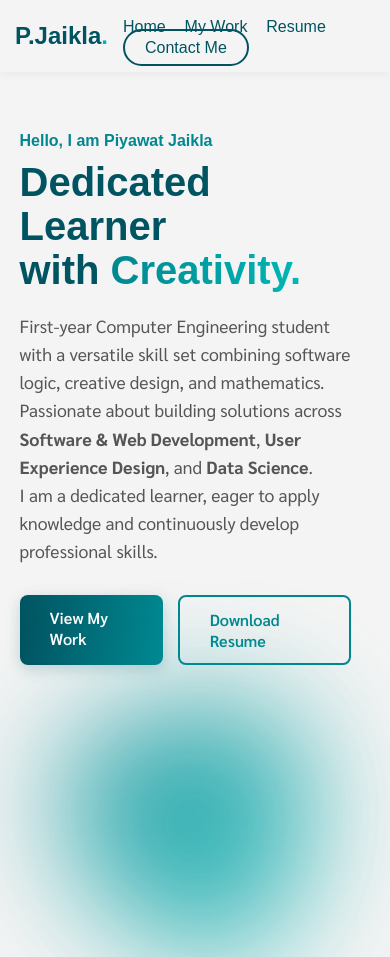
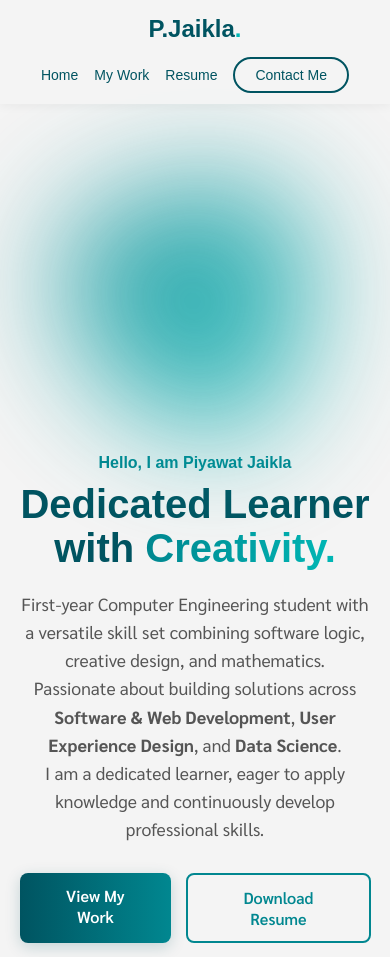
Before and after one commit to fheempeem/peem, a plain HTML site: page index.html in a window 390 px wide. Shown: the top 957 px of the page. Drawn offline with Linux system fonts and the light colour scheme; a web font is replaced by a local one.

Commit message:
fix phone problem

```diff
--- a/style.css
+++ b/style.css
@@ -340,8 +340,35 @@ footer .socials a:hover {
     opacity: 0.7;
 }
 
-/* Mobile Responsive */
+
 @media (max-width: 768px) {
+
+    header {
+        flex-direction: column;
+        padding: 15px 0;
+        height: auto;
+    }
+
+    .logo {
+        margin-bottom: 15px;
+    }
+
+    nav ul {
+        display: flex;
+        flex-wrap: wrap;
+        justify-content: center;
+        padding: 0;
+        width: 100%;
+    }
+
+    nav ul li {
+        margin: 5px 8px;
+    }
+
+    nav ul li a {
+        font-size: 14px;
+    }
+
     .hero h1 {
         font-size: 2.5rem;
     }
@@ -351,11 +378,18 @@ footer .socials a:hover {
         height: 250px;
     }
 
-    header {
-        padding: 15px;
+    .hero {
+        flex-direction: column-reverse;
+        text-align: center;
+        padding-top: 40px;
     }
 
-    nav ul li {
-        margin-left: 15px;
+    .hero-content {
+        padding-right: 0;
+        margin-top: 30px;
+    }
+
+    .cta-group {
+        justify-content: center;
     }
 }
```
